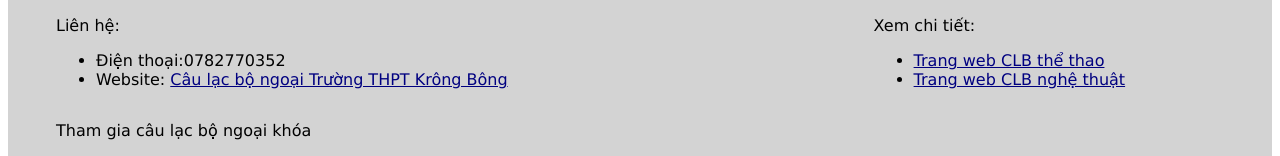
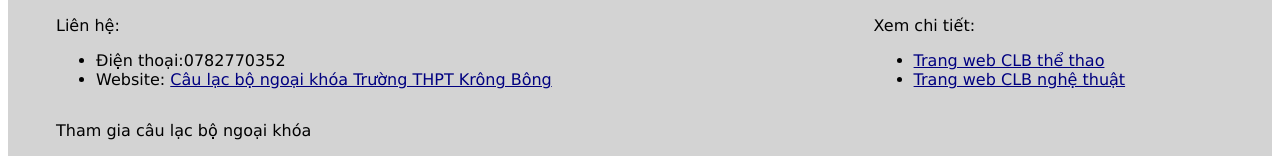
Before and after one commit to webtin12/CLBngoaikhoanhom6, a plain HTML site: page index.html in a window 1280 px wide. Shown: the part 1773-1929 px from the top of the page. Drawn offline with Linux system fonts and the light colour scheme.

Commit message:
Update index.html

```diff
--- a/index.html
+++ b/index.html
@@ -74,7 +74,7 @@
 <p>Liên hệ:</p>
 <ul>
 <li>Điện thoại:0782770352</li>
-<li>Website: <a href="webchinh.html" class="link">Câu lạc bộ ngoại  Trường THPT Krông Bông</a></li>
+<li>Website: <a href="webchinh.html" class="link">Câu lạc bộ ngoại khóa Trường THPT Krông Bông</a></li>
 </ul>
 </div>
 <div style="width:10%"></div>
```
